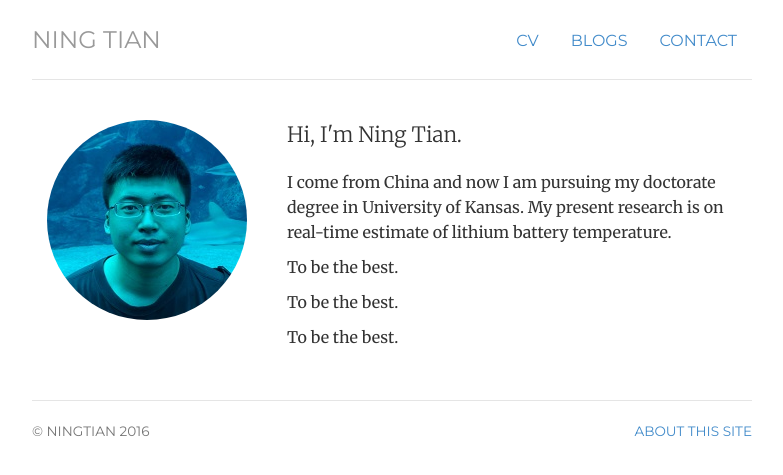
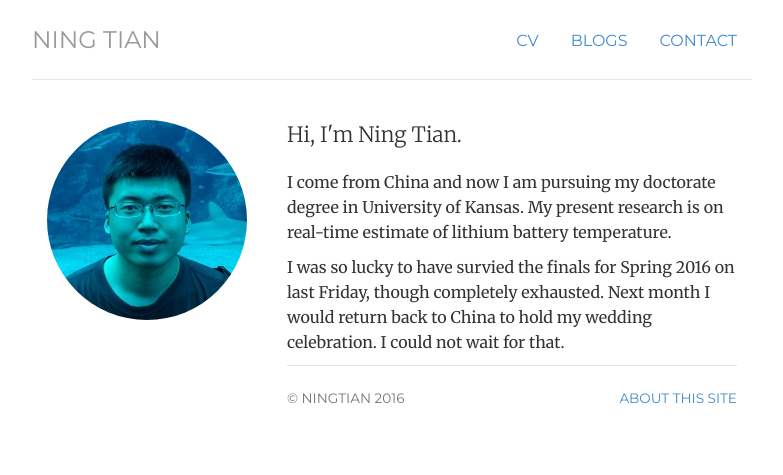
Before and after one commit to ningtian/ningtian.github.io, a Jekyll site: the page built from index.html, in a window 1280 px wide. Shown: the top 475 px of the page, without its empty margins (248-1031 px from the left). Built offline with Jekyll 4.4.1, drawn with Linux system fonts in a browser that asks for light colours.

Commit message:
Update index.html

```diff
--- a/index.html
+++ b/index.html
@@ -15,9 +15,7 @@ description: Ning Tian is a phd student living and working in University fo Kans
 	<p class="lead">Hi, I'm <span itemprop="name">Ning Tian.</span></p>
 	<p>I come from China and now I am pursuing my doctorate degree in University of Kansas. My present research is on real-time estimate of lithium battery temperature.</p>
 
-	<p>To be the best. </p>
-	<p>To be the best. </p>
-	<p>To be the best. </p>
-	</div>
+	<p>I was so lucky to have survied the finals for Spring 2016 on last Friday, though completely exhausted. Next month I would return back to China to hold my wedding celebration. I could not wait for that.</p>
+	<div>
 </div>
 <!-- </div> -->
```
